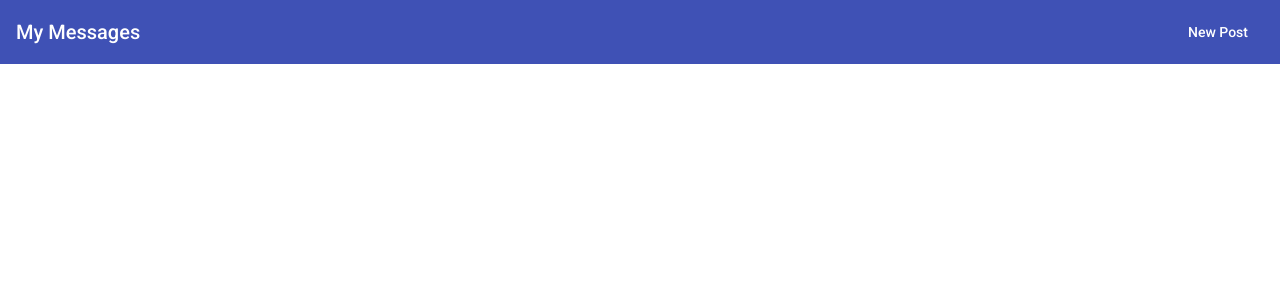
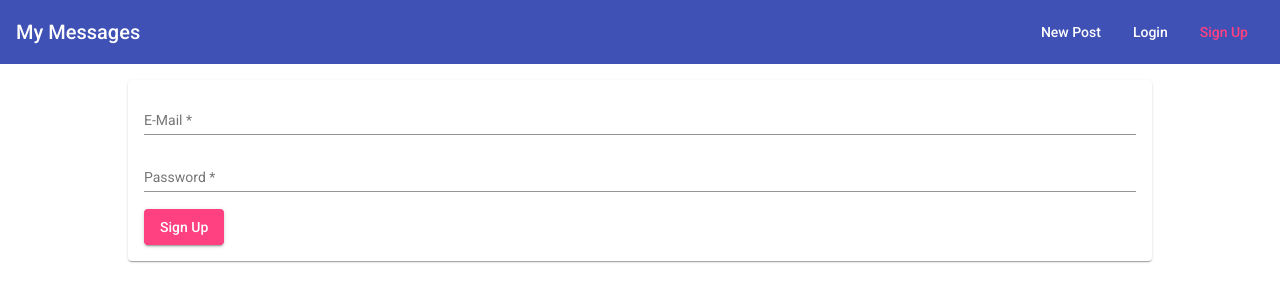
Before and after one commit to prayasjain/MEAN-Website, an Angular app: page /signup in a window 1280 px wide. Before the commit this address led to /. Shown: the top 302 px of the page. Built offline with nearby package versions, Linux system fonts and the light colour scheme.

Commit message:
added user login screen

```diff
--- a/src/app/app-routing.module.ts
+++ b/src/app/app-routing.module.ts
@@ -2,12 +2,16 @@
 import { Routes, RouterModule } from '@angular/router';
 import { PostListComponent } from './posts/post-list/post-list.component';
 import { PostCreateComponent } from './posts/post-create/post-create.component';
+import { LoginComponent } from './auth/login/login.component';
+import { SignUpComponent } from './auth/signup/signup.component';
 
 
 const routes: Routes = [
   {path : '', component: PostListComponent},
   {path : 'create', component : PostCreateComponent},
-  {path: 'edit/:postId', component : PostCreateComponent}
+  {path: 'edit/:postId', component : PostCreateComponent},
+  {path: 'login', component : LoginComponent},
+  {path: 'signup', component : SignUpComponent}
 ];
 
 @NgModule({
--- /dev/null
+++ b/src/app/auth/login/login.component.css
@@ -0,0 +1,6 @@
+mat-form-field {
+  width: 100%;
+}
+mat-spinner {
+  margin: auto;
+}
--- /dev/null
+++ b/src/app/auth/login/login.component.html
@@ -0,0 +1,18 @@
+<mat-card>
+  <mat-spinner *ngIf="isLoading"></mat-spinner>
+  <form (submit)="onLogin(loginForm)" #loginForm="ngForm" *ngIf="!isLoading">
+    <mat-form-field>
+      <input matInput name="email" ngModel type="email" placeholder="E-Mail"
+      #emailInput="ngModel" required email>
+      <mat-error *ngIf="emailInput.invalid">Please enter valid email</mat-error>
+    </mat-form-field>
+    <mat-form-field>
+      <input matInput name="password" ngModel type="password" placeholder="Password"
+      #passwordInput="ngModel" required>
+      <mat-error *ngIf="passwordInput.invalid">Please enter valid password</mat-error>
+    </mat-form-field>
+    <button mat-raised-button color="accent" type="submit">
+      Login
+    </button>
+  </form>
+</mat-card>
--- /dev/null
+++ b/src/app/auth/login/login.component.ts
@@ -0,0 +1,15 @@
+import { Component } from '@angular/core';
+import { NgForm } from '@angular/forms';
+
+
+@Component({
+  templateUrl : './login.component.html',
+  styleUrls : ['./login.component.css']
+})
+export class LoginComponent {
+  isLoading = false;
+
+  onLogin(form : NgForm) {
+    console.log(form.value);
+  }
+}
--- /dev/null
+++ b/src/app/auth/signup/signup.component.css
@@ -0,0 +1,6 @@
+mat-form-field {
+  width: 100%;
+}
+mat-spinner {
+  margin: auto;
+}
--- /dev/null
+++ b/src/app/auth/signup/signup.component.html
@@ -0,0 +1,18 @@
+<mat-card>
+  <mat-spinner *ngIf="isLoading"></mat-spinner>
+  <form (submit)="onSignup(signUpForm)" #signUpForm="ngForm" *ngIf="!isLoading">
+    <mat-form-field>
+      <input matInput name="email" ngModel type="email" placeholder="E-Mail"
+      #emailInput="ngModel" required email>
+      <mat-error *ngIf="emailInput.invalid">Please enter valid email</mat-error>
+    </mat-form-field>
+    <mat-form-field>
+      <input matInput name="password" ngModel type="password" placeholder="Password"
+      #passwordInput="ngModel" required>
+      <mat-error *ngIf="passwordInput.invalid">Please enter valid password</mat-error>
+    </mat-form-field>
+    <button mat-raised-button color="accent" type="submit">
+      Sign Up
+    </button>
+  </form>
+</mat-card>
--- /dev/null
+++ b/src/app/auth/signup/signup.component.ts
@@ -0,0 +1,15 @@
+import { Component } from '@angular/core';
+import { NgForm } from '@angular/forms';
+
+
+@Component({
+  templateUrl : './signup.component.html',
+  styleUrls : ['./signup.component.css']
+})
+export class SignUpComponent {
+  isLoading = false;
+
+  onSignup(form : NgForm) {
+    console.log(form.value);
+  }
+}
--- a/src/app/header/header.component.css
+++ b/src/app/header/header.component.css
@@ -2,7 +2,7 @@
   list-style: none;
   padding: 0%;
   margin: 0%;
-
+  display: flex;
 }
 
 a {
--- a/src/app/header/header.component.html
+++ b/src/app/header/header.component.html
@@ -5,5 +5,11 @@
     <li>
       <a mat-button routerLink="/create" routerLinkActive="mat-accent">New Post</a>
     </li>
+    <li>
+      <a mat-button routerLink="/login" routerLinkActive="mat-accent">Login</a>
+    </li>
+    <li>
+      <a mat-button routerLink="/signup" routerLinkActive="mat-accent">Sign Up</a>
+    </li>
   </ul>
 </mat-toolbar>
```
Also changed, not shown: src/app/app.module.ts (+8 -2 lines).
